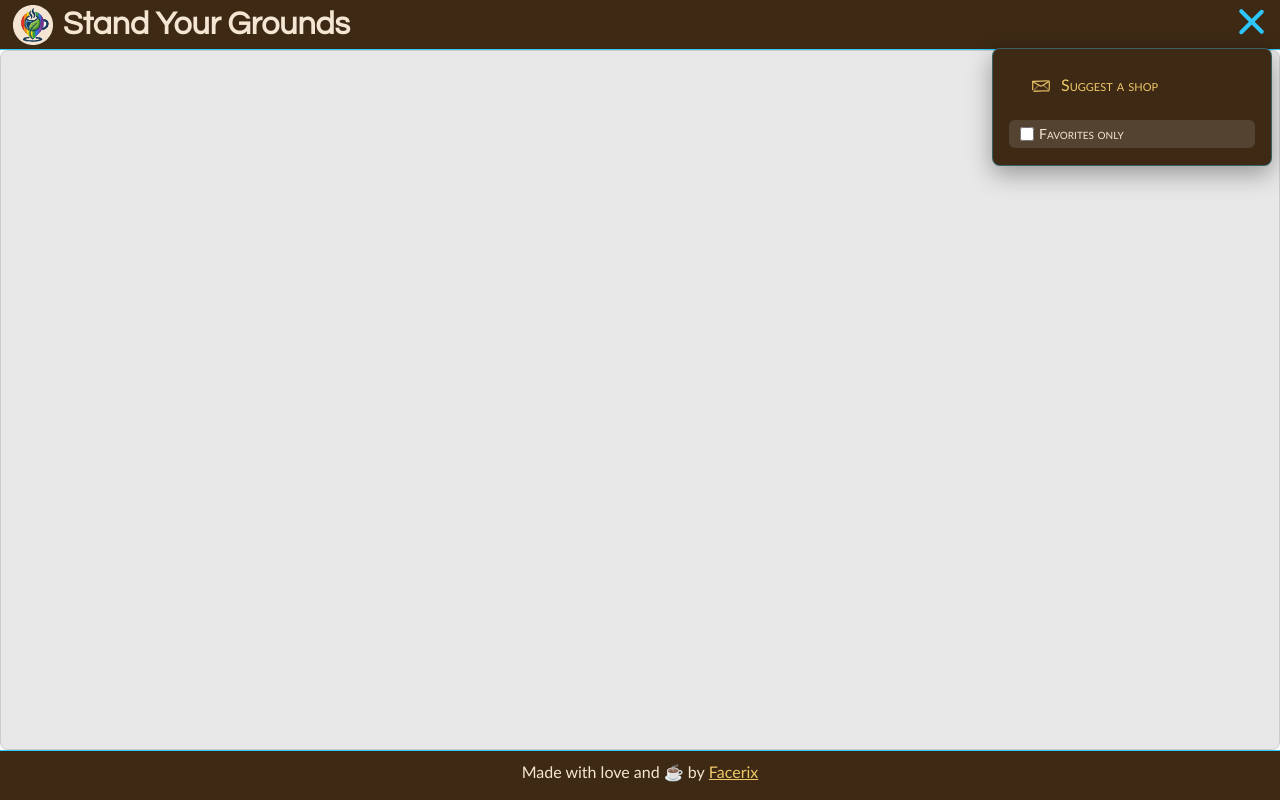
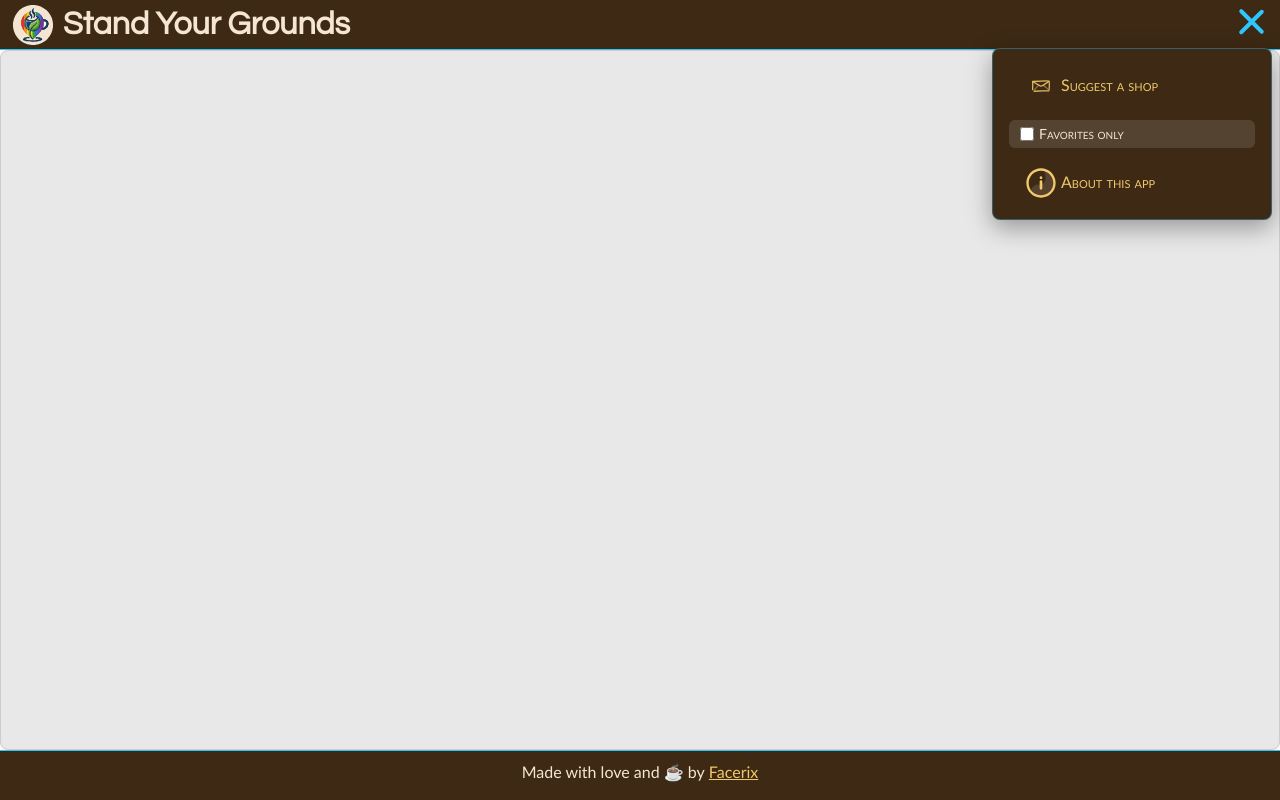
Before and after one commit to facerix/stand-your-grounds, a website with bundled scripts: page index.html in a window 1280 px wide. Both pictures are taken after a click on the element 1251 px from the left and 24 px from the top of the page. Built offline with nearby package versions, Linux system fonts and the light colour scheme.

Commit message:
add credits to about page, add about link to burger menu

```diff
--- a/index.html
+++ b/index.html
@@ -56,6 +56,14 @@
             Favorites only
           </label>
         </div>
+        <div class="burger-menu__item">
+          <a href="/about.html"
+            class="btn burger-menu__about"
+            title="About Stand Your Grounds">
+            <img src="/images/info.svg" alt="" width="24" height="24" />
+            About this app
+          </a>
+        </div>
       </burger-menu>
     </header>
 
```
Also changed, not shown: about.html (+6 -0 lines), images/info.svg (added).
